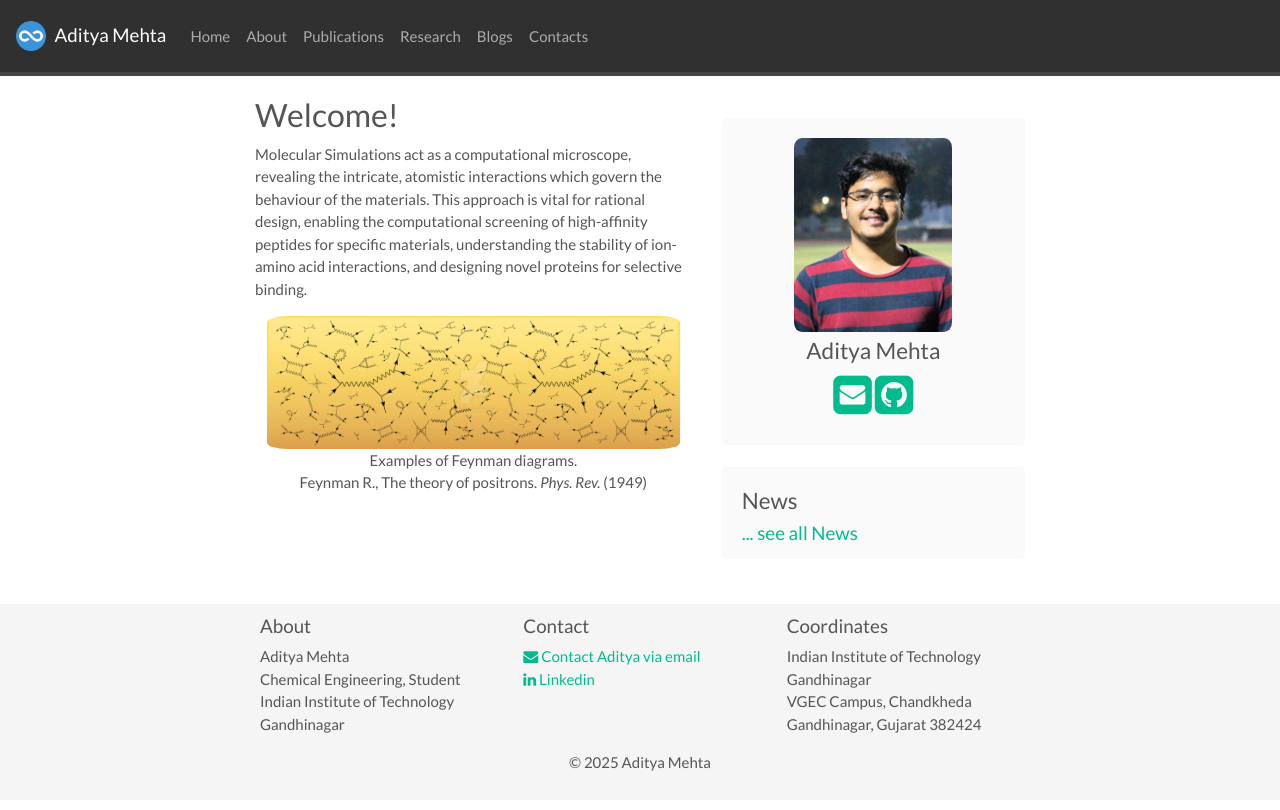
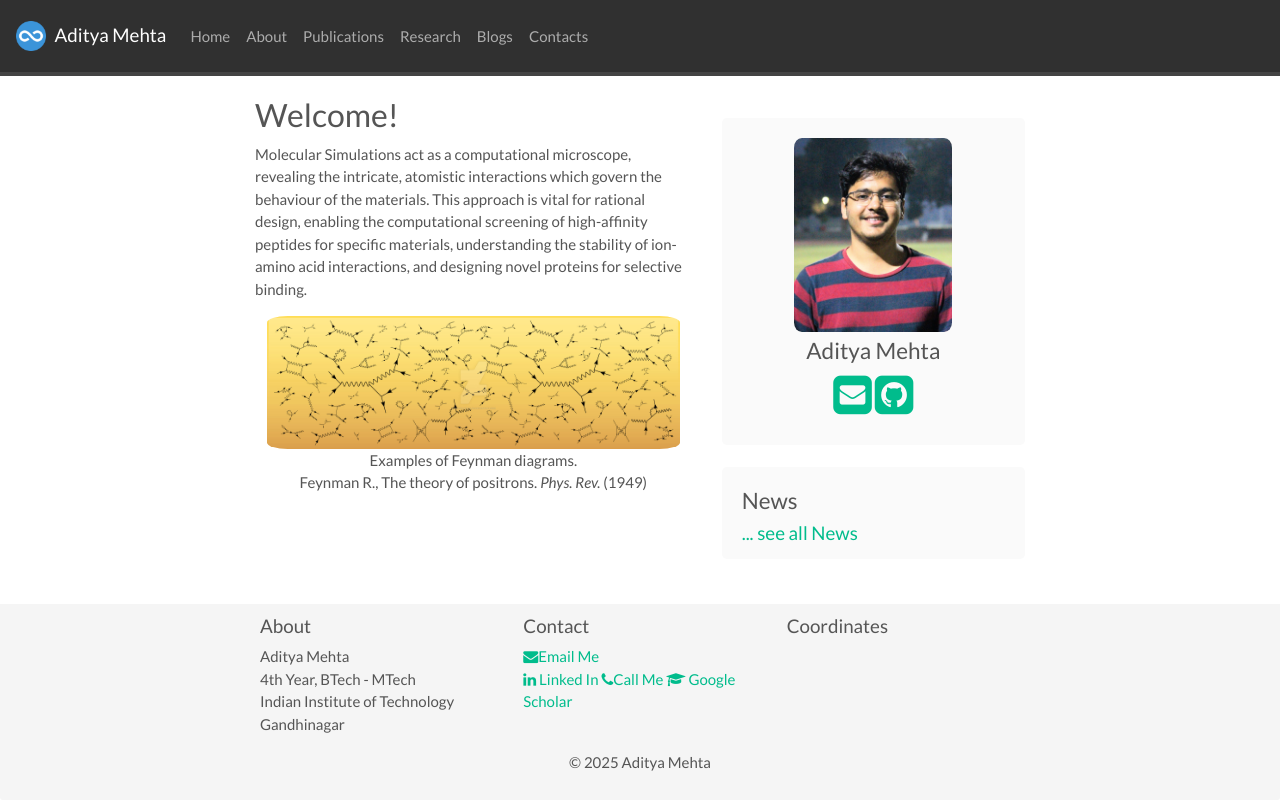
Before and after one commit to adityamehta19/portfolio, a Jekyll site: the page built from _pages/home.md, in a window 1280 px wide. Shown: the top 810 px of the page. Built offline with Jekyll 4.4.1, drawn with Linux system fonts in a browser that asks for light colours; nearby versions of some CDN libraries; a style sheet for code colours, icons or effects is not loaded.

Commit message:
all changes

```diff
--- a/_config.yml
+++ b/_config.yml
@@ -1,7 +1,7 @@
 # Site settings
 title: Aditya Mehta
 email: mehta.aditya@iitgn.ac.in
-description: Academic webpage of Dr. Aditya Mehta
+description: Academic webpage of Aditya Mehta
 baseurl: ""
 url: ""
 
@@ -13,17 +13,20 @@ url: ""
 # Footer info
 affiliation: >
   Aditya Mehta<br/>
-  Chemical Engineering, Student<br/>
+  4th Year, BTech - MTech <br/
+  Department of Chemical Engineering, Student<br/>
   Indian Institute of Technology Gandhinagar
 
-location: >
-  Indian Institute of Technology Gandhinagar<br/>
-  VGEC Campus, Chandkheda<br/>
-  Gandhinagar, Gujarat 382424
+#location: >
+#  Indian Institute of Technology Gandhinagar<br/>
+#  VGEC Campus, Chandkheda<br/>
+#  Gandhinagar, Gujarat 382424
 
 contact: >
-  <a href="mailto:mehta.aditya@iitgn.ac.in" target="_blank"><i class="fa fa-envelope fa-1x"></i> Contact Aditya via email</a> <br/>
-  <a href="https://www.linkedin.com/in/aditya-mehta-925b36272/"><i class="fa fa-linkedin fa-1x"></i> Linkedin</a>
+  <a href="mailto:mehta.aditya@iitgn.ac.in" target="_blank"><i class="fa fa-envelope fa-1x"></i>Email Me</a> <br/>
+  <a href="https://www.linkedin.com/in/aditya-mehta-925b36272/"><i class="fa fa-linkedin fa-1x"></i> Linked In</a>
+  <a href="tel:9429428442"><i class="fa fa-phone fa-1x"></i>Call Me</a>
+  <a href="https://scholar.google.com/citations?hl=en&user=UeDkAJEAAAAJ"><i class="fa fa-graduation-cap fa-1x"></i> Google Scholar</a>
 
 # Pages shown in navbar
 nav_pages:
```
